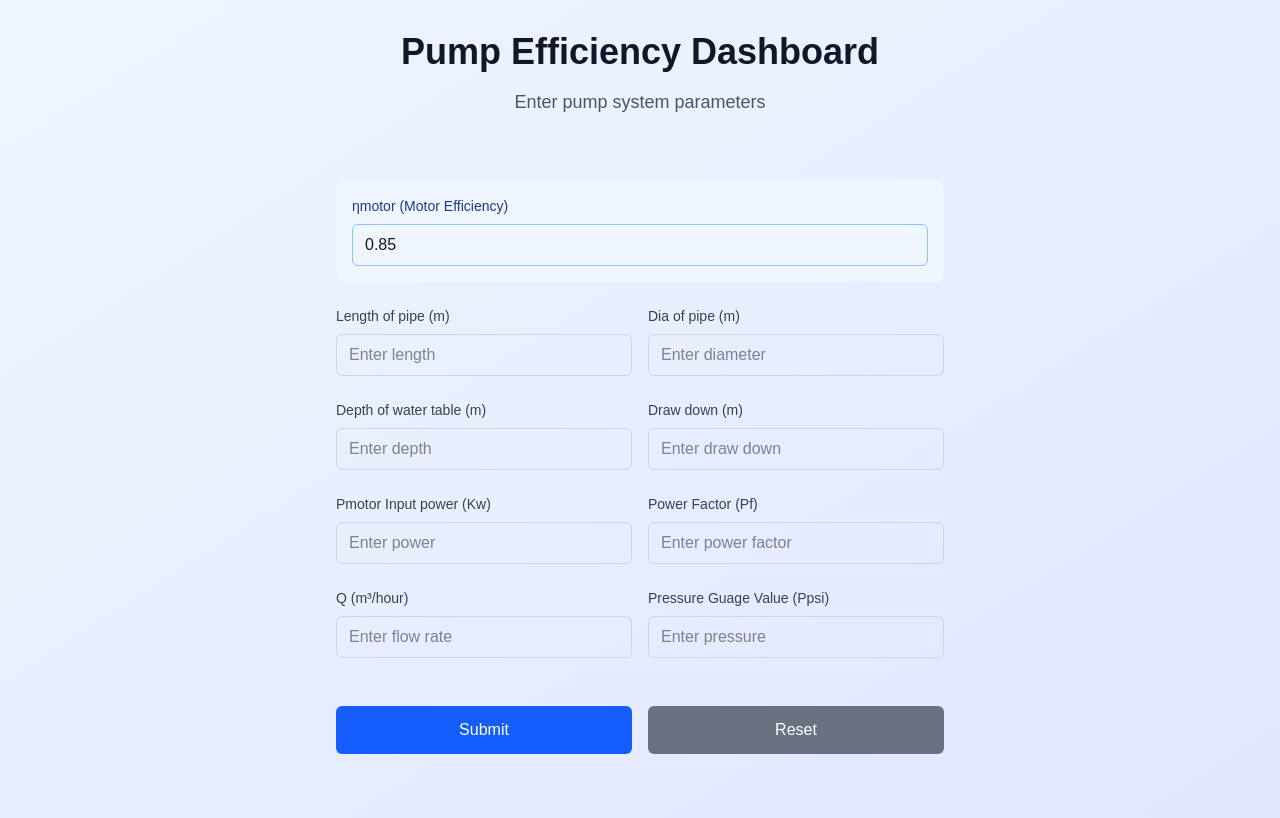
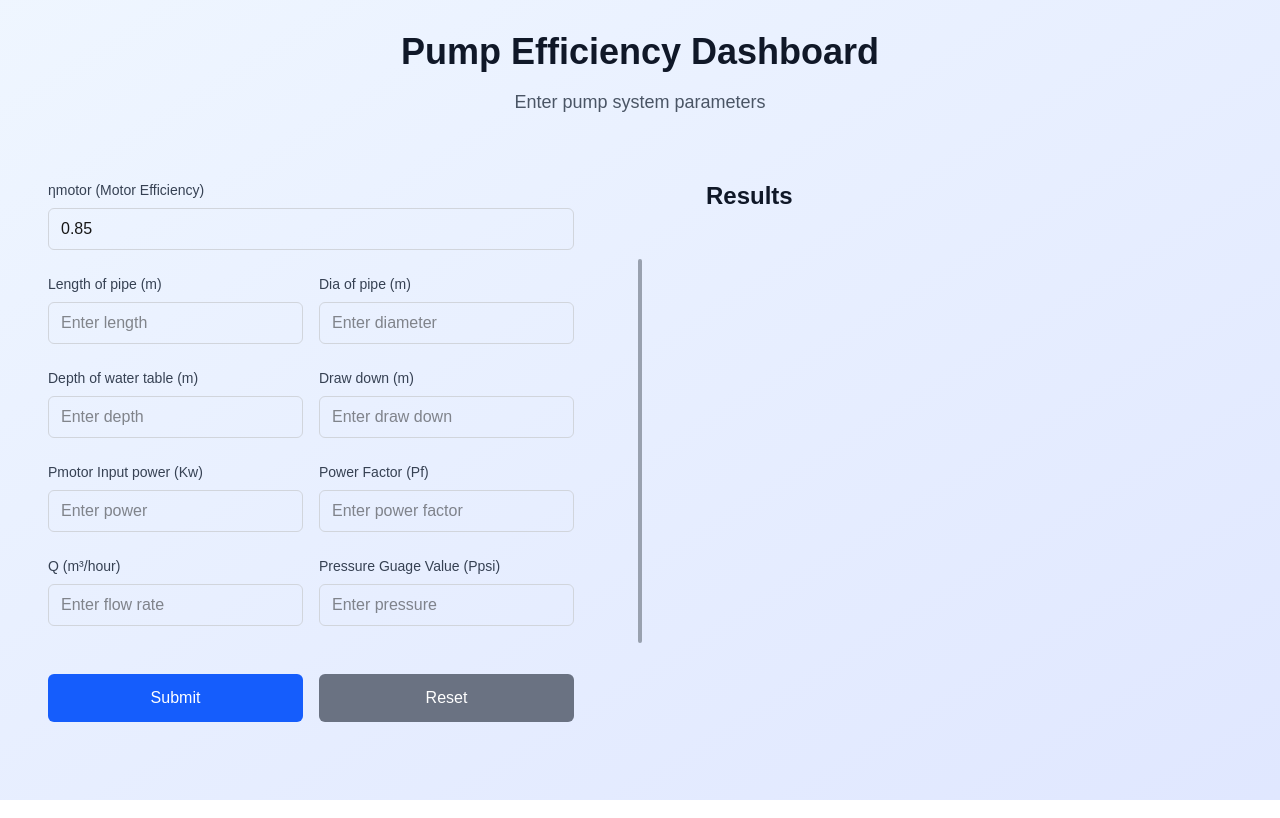
Before and after one commit to mianfarooqazam/pump-efficiency, a Next.js app: page / in a window 1280 px wide. Built offline with nearby package versions, Linux system fonts and the light colour scheme.

Commit message:
Ui Updated

```diff
--- a/src/app/page.tsx
+++ b/src/app/page.tsx
@@ -55,12 +55,13 @@ export default function Home() {
           </p>
         </div>
 
-        {/* Form */}
-        <div className="max-w-2xl mx-auto rounded-lg p-6 md:p-8">
+        <div className="flex flex-col lg:flex-row gap-8">
+          {/* Left Side - Form */}
+          <div className="flex-1 rounded-lg p-6 md:p-8">
           <form onSubmit={handleSubmit} className="space-y-6">
             {/* ƞmotor Input at the top */}
-            <div className="bg-blue-50 dark:bg-blue-900/20 rounded-lg p-4">
-              <label className="block text-sm font-medium text-blue-900 dark:text-blue-300 mb-2">
+            <div>
+              <label className="block text-sm font-medium text-gray-700 dark:text-gray-300 mb-2">
                 ƞmotor (Motor Efficiency)
               </label>
               <input
@@ -70,7 +71,7 @@ export default function Home() {
                 max="1"
                 value={formData.nmotor}
                 onChange={(e) => handleInputChange("nmotor", e.target.value)}
-                className="w-full px-3 py-2 border border-blue-300 dark:border-blue-600 rounded-md focus:outline-none focus:ring-2 focus:ring-blue-500 dark:bg-blue-800 dark:text-white"
+                className="w-full px-3 py-2 border border-gray-300 dark:border-gray-600 rounded-md focus:outline-none focus:ring-2 focus:ring-blue-500 dark:bg-gray-700 dark:text-white"
                 placeholder="Enter motor efficiency"
               />
             </div>
@@ -218,6 +219,19 @@ export default function Home() {
               </button>
             </div>
           </form>
+          </div>
+
+          {/* Vertical Line */}
+          <div className="hidden lg:flex lg:items-center lg:justify-center">
+            <div className="h-96 w-1 bg-gray-400 dark:bg-gray-500 rounded-full"></div>
+          </div>
+
+          {/* Right Side - Results */}
+          <div className="flex-1 rounded-lg p-6 md:p-8">
+            <h2 className="text-2xl font-semibold text-gray-900 dark:text-white mb-6">
+              Results
+            </h2>
+          </div>
         </div>
       </div>
     </div>
```
